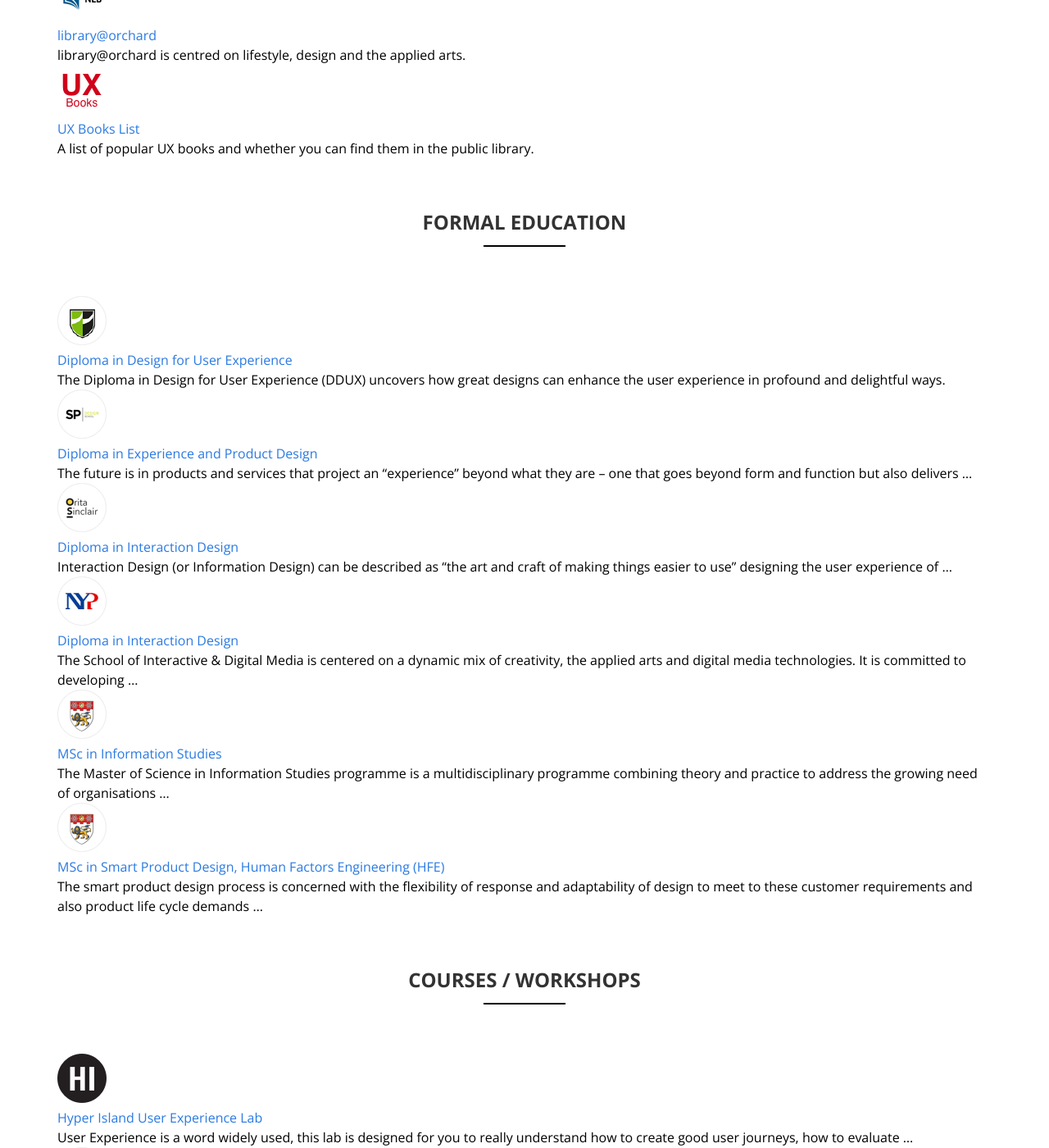
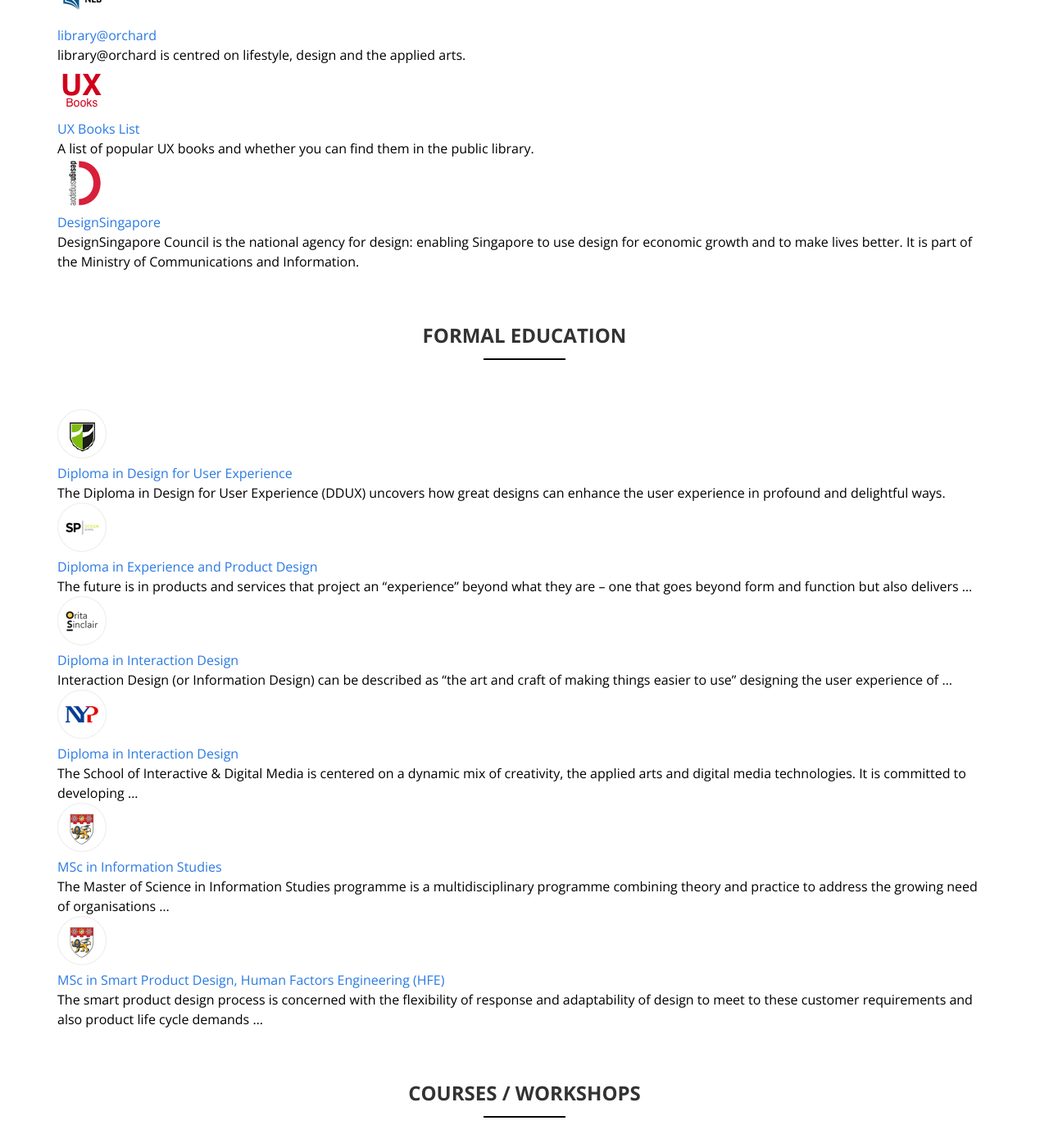
Before and after one commit to interfacesg/interfacesg.github.io, a Jekyll site: the page built from _posts/2014-09-17-welcome-to-jekyll.markdown, in a window 1280 px wide and 1400 px high, scrolled down 2655 px. Shown: the whole window at 82% size. Built offline with Jekyll 4.4.1, drawn with Linux system fonts in a browser that asks for light colours; some web fonts are replaced; some of the changed text lies outside the part shown.

Commit message:
Added DesignSingapore

```diff
--- a/_posts/2014-09-17-welcome-to-jekyll.markdown
+++ b/_posts/2014-09-17-welcome-to-jekyll.markdown
@@ -98,6 +98,12 @@ date:   2014-09-17 13:09:39
 
 	A list of popular UX books and whether you can find them in the public library.
 
+- [![DesignSingapore](/img/logo-designsingapore.png)<br/>
+	DesignSingapore](http://www.designsingapore.org/Home.aspx)
+
+	DesignSingapore Council is the national agency for design: enabling Singapore to use design for economic growth and to make lives better. It is part of the Ministry of Communications and Information.
+
+
 ## Formal Education
 - [![Diploma in Design for User Experience](/img/logo-republicpoly.png)<br/>
 	Diploma in Design for User Experience](http://www.rp.edu.sg/Diploma_in_Design_for_User_Experience_(R36).aspx)
@@ -140,8 +146,8 @@ date:   2014-09-17 13:09:39
 
 	This course is a three-day short course focusing on the principles and techniques in designing for good user experience in software applications.
 
-- [![Design Singapore Workshops](/img/logo-designsingapore.png)<br/>
-	Design Singapore](http://www.designsingapore.org/Home.aspx)
+- [![DesignSingapore Workshops](/img/logo-designsingapore.png)<br/>
+	DesignSingapore Master Class for Designers Series](http://www.designsingapore.org/for_designers/workshops/masterclass/service-design.aspx)
 
 	The Master Class for Designers Series is an initiative of the Design Thinking and Innovation Academy (DTIA). The purpose of this series is to address ...
 
```
Also changed, not shown: img/logo-designsingapore.png, img/logo-designsingapore_old.png (added).
